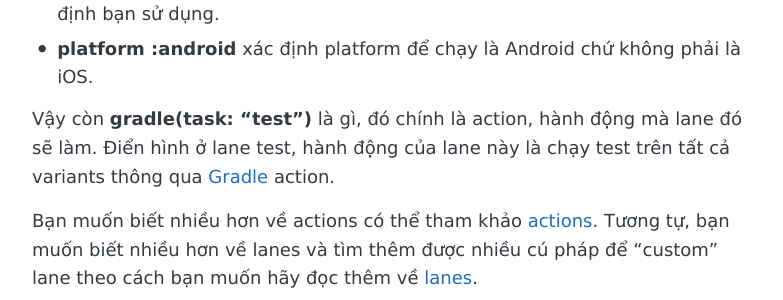
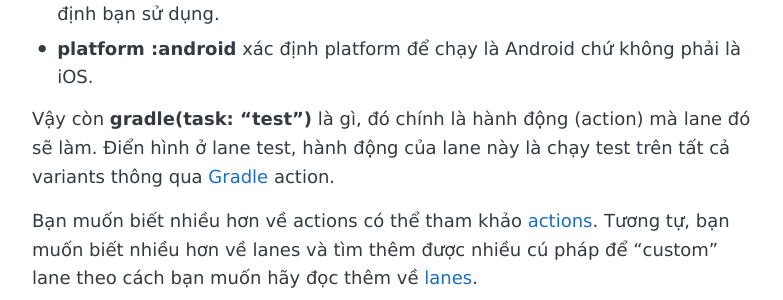
Before and after one commit to coder7eeN/coder7eeN.github.io, a Jekyll site: the page built from _posts/2021-01-08-fastlane-p1-firstlook.md, in a window 1280 px wide and 900 px high, scrolled down 3944 px. Shown: the part 152-452 px from the top of the window, without its empty margins (248-1031 px from the left). Built offline with Jekyll 4.4.1, drawn with Linux system fonts in a browser that asks for light colours.

Commit message:
fix: misspellings

```diff
--- a/_posts/2021-01-08-fastlane-p1-firstlook.md
+++ b/_posts/2021-01-08-fastlane-p1-firstlook.md
@@ -123,7 +123,7 @@ Cùng phân tích và đế ý chút về cú pháp ở file Fastfile
 - **default_platform(:android)** đây là 1 action giúp khai báo platform mặc định bạn sử dụng.
 - **platform :android** xác định platform để chạy là Android chứ không phải là iOS.
 
-Vậy còn **gradle(task: "test")** là gì, đó chính là action, hành động mà lane đó sẽ làm. Điển hình ở lane test, hành động của lane này là chạy test trên tất cả variants thông qua [Gradle](https://docs.fastlane.tools/actions/gradle/) action.
+Vậy còn **gradle(task: "test")** là gì, đó chính là hành động (action) mà lane đó sẽ làm. Điển hình ở lane test, hành động của lane này là chạy test trên tất cả variants thông qua [Gradle](https://docs.fastlane.tools/actions/gradle/) action.
 
 Bạn muốn biết nhiều hơn về actions có thể tham khảo [actions](https://docs.fastlane.tools/actions/). Tương tự, bạn muốn biết nhiều hơn về lanes và tìm thêm được nhiều cú pháp để "custom" lane theo cách bạn muốn hãy đọc thêm về [lanes](https://docs.fastlane.tools/advanced/lanes/).
 
```
